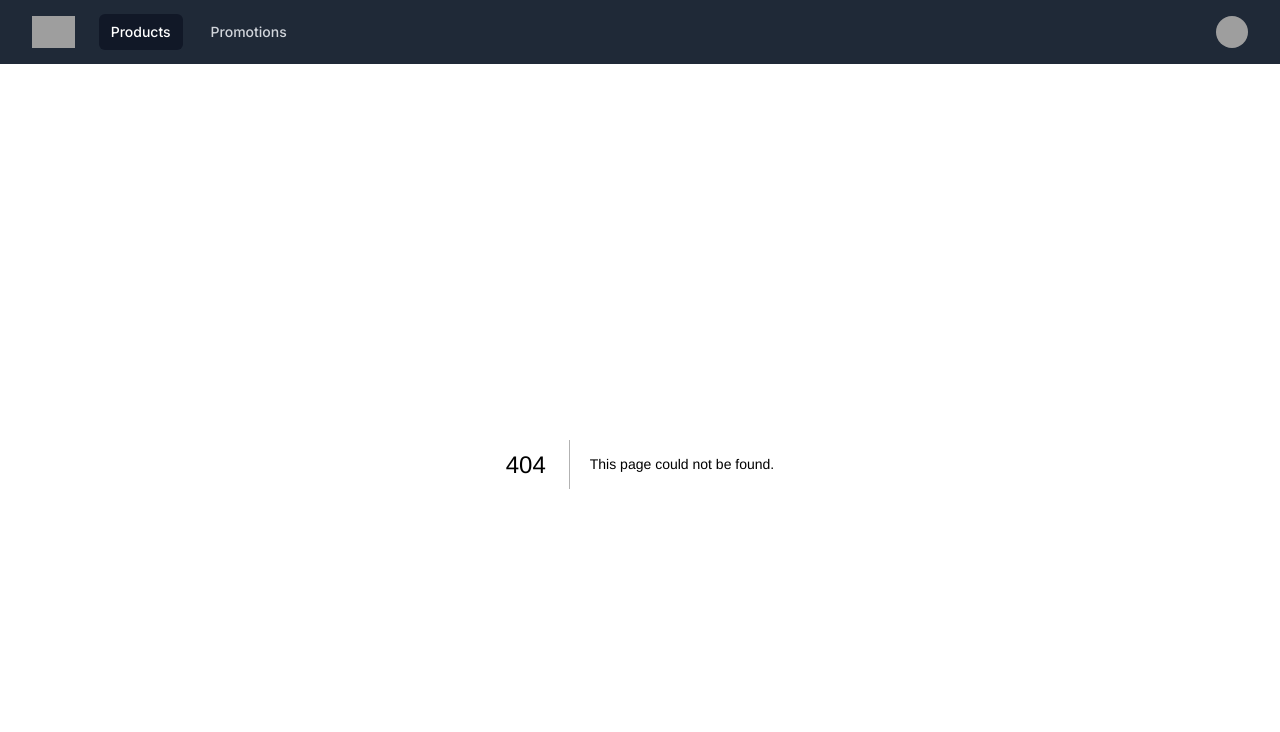
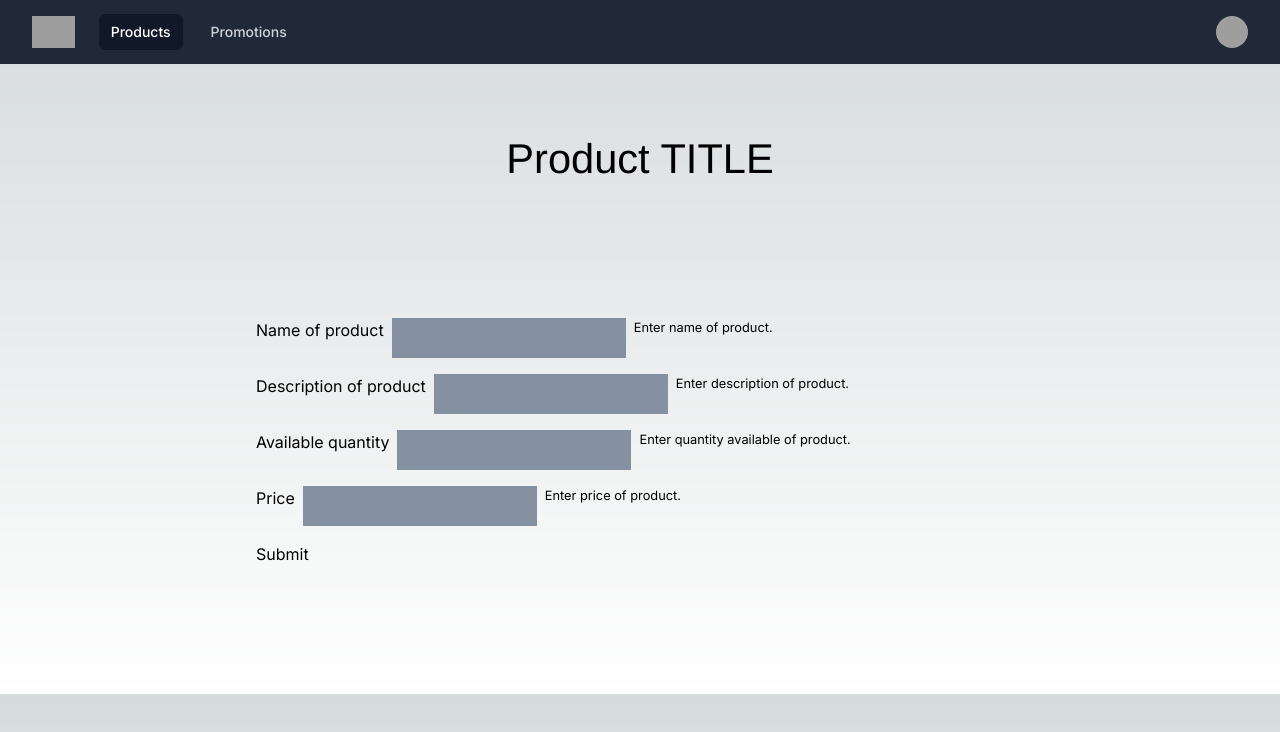
Before and after one commit to ChristianRey117/boutique-administrator, a Next.js app: page /pages/product/1 in a window 1280 px wide. Before the commit this address had no page. Shown: the top 732 px of the page. Built offline with nearby package versions, Linux system fonts and the light colour scheme; grey boxes are pictures that could not be loaded.

Commit message:
feat(page): create page promotion and product with id

```diff
--- /dev/null
+++ b/app/pages/product/[id]/page.tsx
@@ -0,0 +1,77 @@
+"use client";
+import CardItem from "@/app/components/card-items/card-items";
+import { InputText } from "primereact/inputtext";
+
+export default function ProductId() {
+  return (
+    <div className="container">
+      <div className="row" style={{ margin: "5%" }}>
+        <div className="col-12">
+          <h1>Product TITLE</h1>
+        </div>
+      </div>
+
+      <div className="row" style={{ margin: "10% 20%" }}>
+        <div className="col-12">
+          <form action="">
+            <div className="flex flex-column gap-2 mb-4 ">
+              <label htmlFor="username">Name of product</label>
+              <InputText
+                id="name"
+                aria-describedby="username-help"
+                type="tect"
+                className="p-inputtext-lg"
+                required
+              />
+              <small id="username-help">Enter name of product.</small>
+            </div>
+
+            <div className="flex flex-column gap-2 mb-4 ">
+              <label htmlFor="username">Description of product</label>
+              <InputText
+                id="description"
+                aria-describedby="username-help"
+                type="text"
+                className="p-inputtext-lg"
+                required
+              />
+              <small id="username-help">Enter description of product.</small>
+            </div>
+
+            <div className="flex flex-column gap-2 mb-4 ">
+              <label htmlFor="username">Available quantity</label>
+              <InputText
+                id="quantity"
+                aria-describedby="username-help"
+                type="number"
+                className="p-inputtext-lg"
+                required
+              />
+              <small id="username-help">
+                Enter quantity available of product.
+              </small>
+            </div>
+
+            <div className="flex flex-column gap-2 mb-4 ">
+              <label htmlFor="username">Price</label>
+              <InputText
+                id="price"
+                aria-describedby="username-help"
+                type="tel"
+                className="p-inputtext-lg"
+                required
+              />
+              <small id="username-help">Enter price of product.</small>
+            </div>
+
+            <div className="flex flex-column gap-2 mb-4 ">
+              <button className="btn btn-success" type="submit">
+                Submit
+              </button>
+            </div>
+          </form>
+        </div>
+      </div>
+    </div>
+  );
+}
--- /dev/null
+++ b/app/pages/promotion/[id]/page.tsx
@@ -0,0 +1,65 @@
+"use client";
+import CardItem from "@/app/components/card-items/card-items";
+import { InputText } from "primereact/inputtext";
+
+export default function PromotionId() {
+  return (
+    <div className="container">
+      <div className="row" style={{ margin: "5%" }}>
+        <div className="col-12">
+          <h1>Promotion TITLE</h1>
+        </div>
+      </div>
+
+      <div className="row" style={{ margin: "10% 20%" }}>
+        <div className="col-12">
+          <form action="">
+            <div className="flex flex-column gap-2 mb-4 ">
+              <label htmlFor="username">Name of promotion</label>
+              <InputText
+                id="name"
+                aria-describedby="username-help"
+                type="tect"
+                className="p-inputtext-lg"
+                required
+              />
+              <small id="username-help">Enter name of promotion.</small>
+            </div>
+
+            <div className="flex flex-column gap-2 mb-4 ">
+              <label htmlFor="username">Description of promotion</label>
+              <InputText
+                id="description"
+                aria-describedby="username-help"
+                type="text"
+                className="p-inputtext-lg"
+                required
+              />
+              <small id="username-help">Enter description of promotion.</small>
+            </div>
+
+            <div className="flex flex-column gap-2 mb-4 ">
+              <label htmlFor="username">Available date</label>
+              <InputText
+                id="date"
+                aria-describedby="username-help"
+                type="date"
+                className="p-inputtext-lg"
+                required
+              />
+              <small id="username-help">
+                Enter date available of promotion.
+              </small>
+            </div>
+
+            <div className="flex flex-column gap-2 mb-4 ">
+              <button className="btn btn-success" type="submit">
+                Submit
+              </button>
+            </div>
+          </form>
+        </div>
+      </div>
+    </div>
+  );
+}
```
